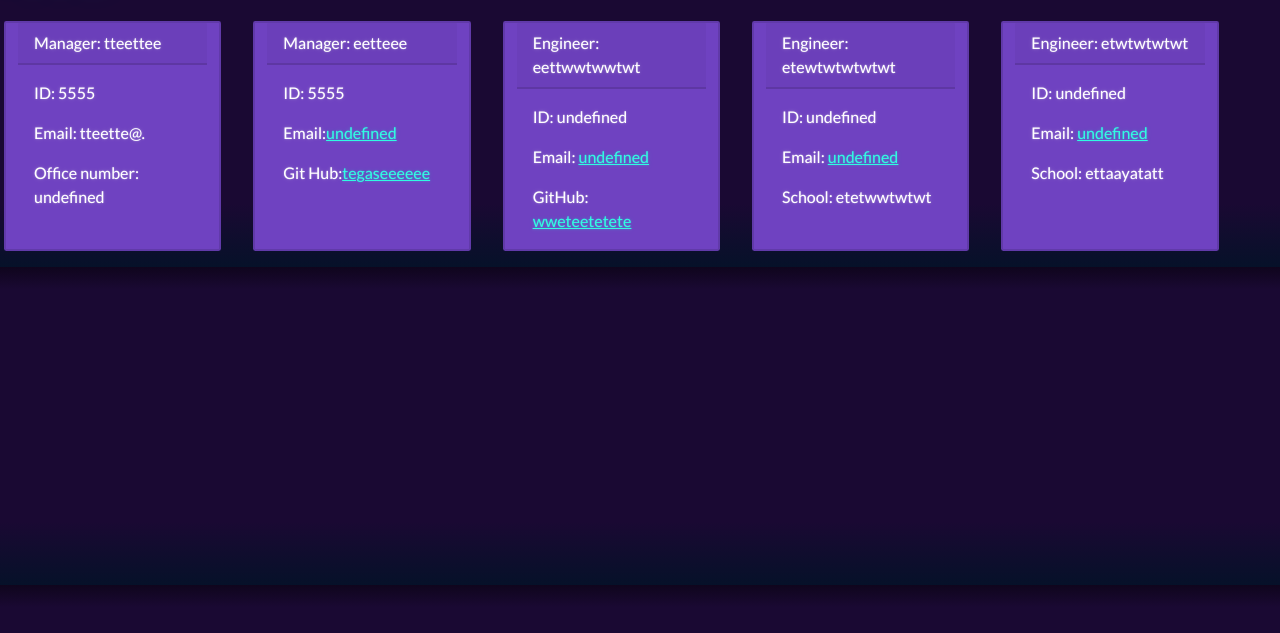
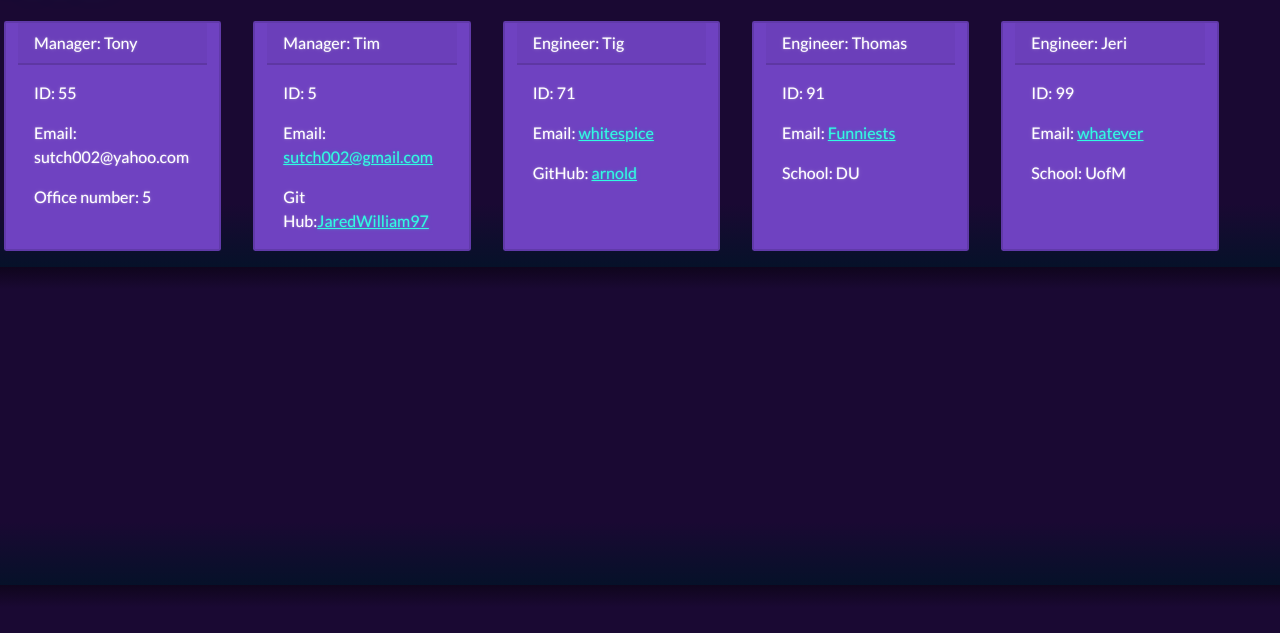
Before and after one commit to JaredWilliam97/Team-Profile-Generator, a website: page index.html in a window 1280 px wide. Shown: the part 51-684 px from the top of the page. Drawn offline with Linux system fonts and the light colour scheme.

Commit message:
updated html

```diff
--- a/index.html
+++ b/index.html
@@ -12,60 +12,58 @@
     <header><h1>TEAM</h1></header>
     <div class="row">
       <div class="card text-gray bg-primary m-3 col-2">
-        <div class="card-header">Manager: tteettee</div>
+        <div class="card-header">Manager: Tony</div>
         <div class="card-body">
-          <p class="card-text">ID: 5555</p>
-          <p class="card-text">Email: tteette@.</p>
-          <p class="card-text">Office number: undefined</p>
+          <p class="card-text">ID: 55</p>
+          <p class="card-text">Email: sutch002@yahoo.com</p>
+          <p class="card-text">Office number: 5</p>
         </div>
       </div>
       <div class="card text-gray bg-primary m-3 col-2">
-        <div class="card-header">Manager: eetteee</div>
+        <div class="card-header">Manager: Tim</div>
         <div class="card-body">
-          <p class="card-text">ID: 5555</p>
+          <p class="card-text">ID: 5</p>
           <p class="card-text">
-            Email:<a href="mailto:undefined">undefined</a>
+            Email: <a href="mailto:sutch002@gmail.com">sutch002@gmail.com</a>
           </p>
           <p class="card-text">
-            Git Hub:<a href="https://github.com/eettwwetee" target="_blank"
-              >tegaseeeeee</a
+            Git Hub:<a href="https://github.com/JaredWilliam97" target="_blank"
+              >JaredWilliam97</a
             >
           </p>
         </div>
       </div>
       <div class="card text-gray bg-primary m-3 col-2">
-        <div class="card-header">Engineer: eettwwtwwtwt</div>
+        <div class="card-header">Engineer: Tig</div>
         <div class="card-body">
-          <p class="card-text">ID: undefined</p>
+          <p class="card-text">ID: 71</p>
           <p class="card-text">
-            Email: <a href="mailto:undefined">undefined</a>
+            Email: <a href="mailto:whitespice@hotmail.com">whitespice</a>
           </p>
           <p class="card-text">
             GitHub:
-            <a href="https://github.com/eetwwtwtwwtw" target="_blank"
-              >wweteetetete</a
-            >
+            <a href="https://github.com/anrold" target="_blank">arnold</a>
           </p>
         </div>
       </div>
       <div class="card text-gray bg-primary m-3 col-2">
-        <div class="card-header">Engineer: etewtwtwtwtwt</div>
+        <div class="card-header">Engineer: Thomas</div>
         <div class="card-body">
-          <p class="card-text">ID: undefined</p>
+          <p class="card-text">ID: 91</p>
           <p class="card-text">
-            Email: <a href="mailto:undefined">undefined</a>
+            Email: <a href="mailto:thefunniest@yahoo.com">Funniests</a>
           </p>
-          <p class="card-text">School: etetwwtwtwt</p>
+          <p class="card-text">School: DU</p>
         </div>
       </div>
       <div class="card text-gray bg-primary m-3 col-2">
-        <div class="card-header">Engineer: etwtwtwtwt</div>
+        <div class="card-header">Engineer: Jeri</div>
         <div class="card-body">
-          <p class="card-text">ID: undefined</p>
+          <p class="card-text">ID: 99</p>
           <p class="card-text">
-            Email: <a href="mailto:undefined">undefined</a>
+            Email: <a href="mailto:whatever@hotmail.com">whatever</a>
           </p>
-          <p class="card-text">School: ettaayatatt</p>
+          <p class="card-text">School: UofM</p>
         </div>
       </div>
     </div>
```
